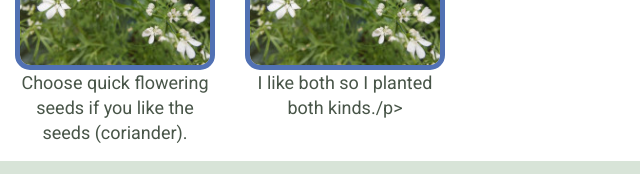
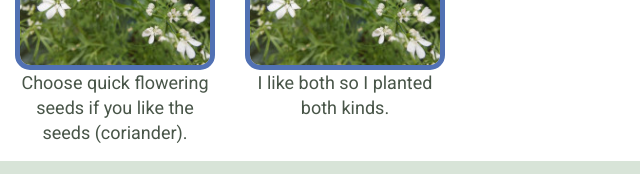
Before and after one commit to dinarosita/odin-landing-page, a plain HTML site: page index.html in a window 1280 px wide. Shown: the part 540-714 px from the top of the page, 640-1280 px from the left. Drawn offline with Linux system fonts and the light colour scheme.

Commit message:
Fix typo

```diff
--- a/index.html
+++ b/index.html
@@ -48,7 +48,7 @@
                         </div>
                         <div class="info-box">
                             <img src="./cilantro_square.jpg" alt="cilantro">
-                            <p>I like both so I planted both kinds./p>
+                            <p>I like both so I planted both kinds.</p>
                         </div>
                     </div>
                 </div>
```
